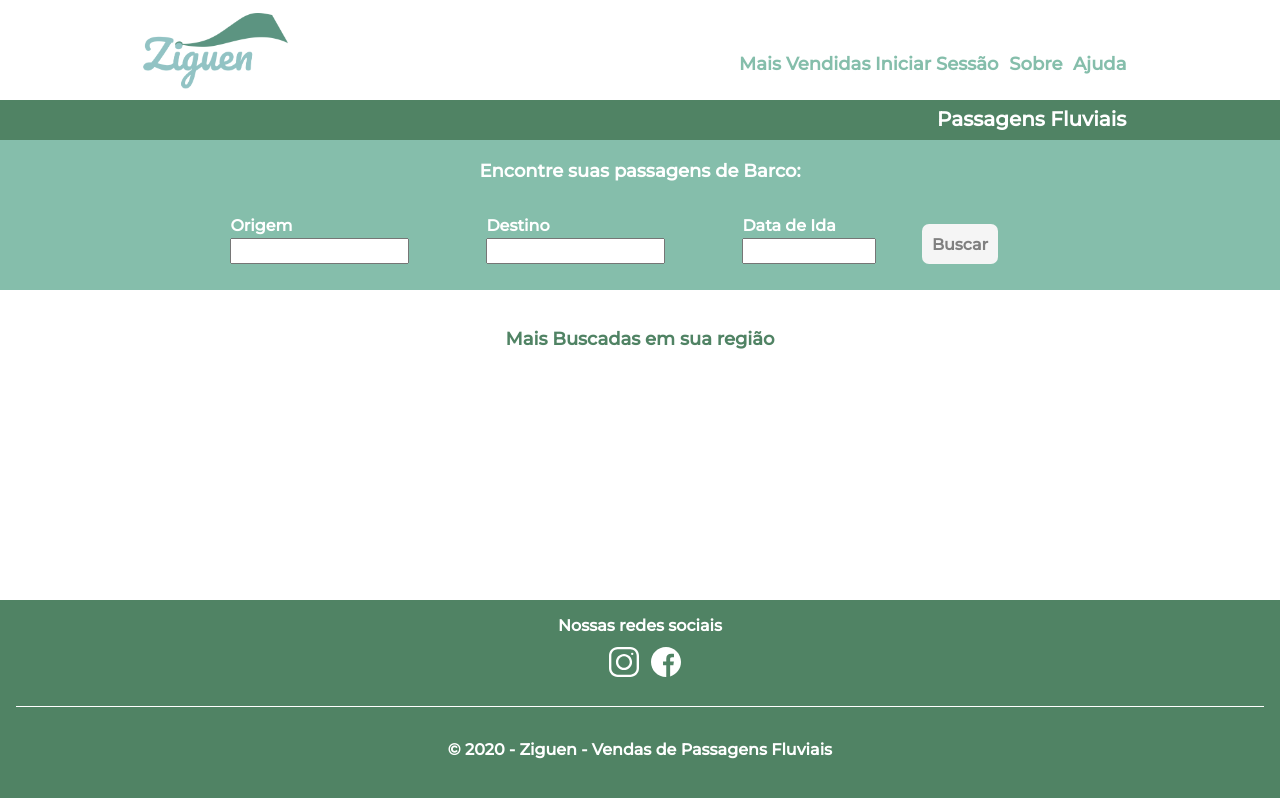
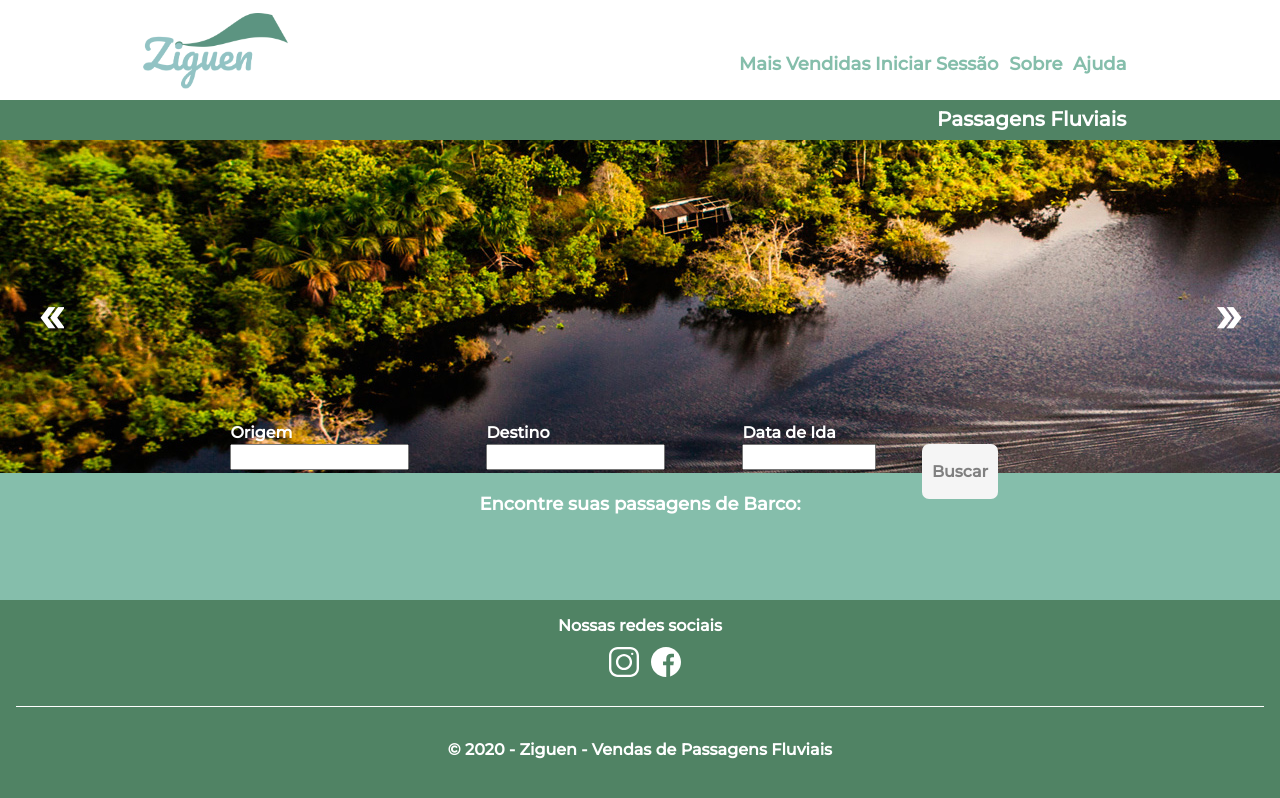
Before and after one commit to GeiseSaunier/2020.1-Ziguen-Front, a React (Create React App) app in the folder ziguen1.0/: page / in a window 1280 px wide. Built offline with nearby package versions, Linux system fonts and the light colour scheme.

Commit message:
feat(#21): Adding Carousel in the Hom Page
Co-authored-by: liversonp <liverson.p@gmail.com>

```diff
--- a/ziguen1.0/package.json
+++ b/ziguen1.0/package.json
@@ -10,6 +10,7 @@
     "@types/node": "^12.0.0",
     "@types/react": "^16.9.53",
     "@types/react-dom": "^16.9.0",
+    "pure-react-carousel": "^1.27.5",
     "react": "^16.14.0",
     "react-dom": "^16.14.0",
     "react-native": "^0.63.3",
--- a/ziguen1.0/src/pages/Home.tsx
+++ b/ziguen1.0/src/pages/Home.tsx
@@ -3,9 +3,15 @@ import logoImg from '../images/logo.png';
 import { Link } from 'react-router-dom';
 import facebookImg from '../images/facebook.svg'
 import instagramImg from '../images/instagram.svg'
+import { CarouselProvider, Slider, Slide, ButtonBack, ButtonNext } from 'pure-react-carousel'
+import 'pure-react-carousel/dist/react-carousel.es.css';
+
 
 import '../styles/pages/home.css'
 
+import slide1Img from '../images/slide-1-teste.jpg'
+import slide2Img from '../images/slide-2-teste.jpg'
+import slide3Img from '../images/slide-3-teste.jpg'
 
 function Home() {
     return (
@@ -20,6 +26,22 @@ function Home() {
                 </div>
                 <div className="field">
                     <p>Passagens Fluviais</p>
+                </div>
+            </div>
+            <div className = "carousel">
+                <CarouselProvider className="carousel-provider"
+                    naturalSlideWidth={480}
+                    naturalSlideHeight={125}
+                    totalSlides={3}
+                >
+                    <Slider>
+                        <Slide index={0}><img src={slide1Img} /></Slide>
+                        <Slide index={1}><img src={slide2Img} /></Slide>
+                        <Slide index={2}><img src={slide3Img} /></Slide>
+                    </Slider>
+                    <ButtonBack className="button-back">&#171;</ButtonBack>
+                    <ButtonNext className="button-next">&#187;</ButtonNext>
+                </CarouselProvider>
             </div>
             <div className="search">
                 <p>Encontre suas passagens de Barco:</p>
@@ -37,6 +59,7 @@ function Home() {
                 </div>
                 <button>Buscar</button>
             </div>
+            <div className="cards">
                 <h4>Mais Buscadas em sua região</h4>
             </div>
             <div className="footer">
--- a/ziguen1.0/src/styles/pages/home.css
+++ b/ziguen1.0/src/styles/pages/home.css
@@ -1,9 +1,8 @@
 #home-page {
-    width: 100vw;
-    height: 100vh;
+    width: 100%;
+    height: 100%;
 
     position: relative;
-    display: flex;
     justify-content: center;
 }
 
@@ -108,89 +107,123 @@
     text-align: right;
 }
 
-.top-bar .search {
+#home-page .search {
     background-color: #85BEAB;
     width: 100vw;
     height: 150px;
+    display: flex;
+    align-items: center;
+    flex-direction: column;
 }
 
-.top-bar .search p {
+#home-page .search p {
     color: #ffffff;
     text-align: center;
     margin-top: 20px;
 
 }
 
-.top-bar .search .input-block {
+.carousel .carousel-provider .button-back {
+    position: absolute;
+    background-color: transparent;
+    color: #ffffff;
+    border-radius: 7px;
+    width: 2%;
+    height: 12%;
+    border: none;
+    font-size: 50px;
+    z-index: 1;
+    left: 3%;
+    top: 40%;
+    overflow: hidden;
+}
+
+.carousel .carousel-provider .button-next {
+    position: absolute;
+    background-color:transparent;
+    color: #ffffff;
+    border-radius: 7px;
+    width: 2%;
+    height: 12%;
+    border: none;
+    font-size: 50px;
+    z-index: 1;
+    left: 95%;
+    top: 40%;
+    overflow: hidden;
+}
+
+.search .input-block {
     position: absolute;
     color: #ffffff;
     justify-content: left;
-    bottom: 67%;
+    top: 65%;
     left: 18%;
 }
 
-.top-bar .search .input-block label {
+.search .input-block label {
     position: absolute;
     bottom: 110%;
     font-size: 16px;
 }
 
-.top-bar .search .input-block input {
+.search .input-block input {
     width: 80%;
 }
 
-.top-bar .search .input-block1 {
+.search .input-block1 {
     position: absolute;
     color: #ffffff;
     justify-content: left;
-    bottom: 67%;
+    top: 65%;
     left: 38%;
 }
 
-.top-bar .search .input-block1 label {
+.search .input-block1 label {
     position: absolute;
     bottom: 110%;
     font-size: 16px;
 }
 
-.top-bar .search .input-block1 input {
+.search .input-block1 input {
     width: 80%;
 }
 
-.top-bar .search .input-block2 {
+.search .input-block2 {
     position: absolute;
     color: #ffffff;
     justify-content: left;
-    bottom: 67%;
+    top: 65%;
     left: 58%;
 }
 
-.top-bar .search .input-block2 label {
+.search .input-block2 label {
     position: absolute;
     bottom: 110%;
     font-size: 16px;
 }
 
-.top-bar .search .input-block2 input {
+.search .input-block2 input {
     width: 60%;
 }
 
-.top-bar .search button {
+.search button {
     position: absolute;
     right: 22%;
-    bottom: 67%;
+    top: 65%;
     background-color: whitesmoke;
     border-radius: 7px;
     width: 6%;
-    height: 5%;
-    border: 1px solid transparent;
+    height: 8%;
+    border-color: transparent;
     color: grey;
     font-size: 16px;
 }
 
-.top-bar h4 {
+#home-page .cards {
     color: #508364;
     margin-top: 3%;
+    text-align: center;
 }
 
 #home-page .footer {
```
Also changed, not shown: 1 other file (tests, documents, lock files or other folders). Lines whose indentation alone changed are shown as unchanged.
